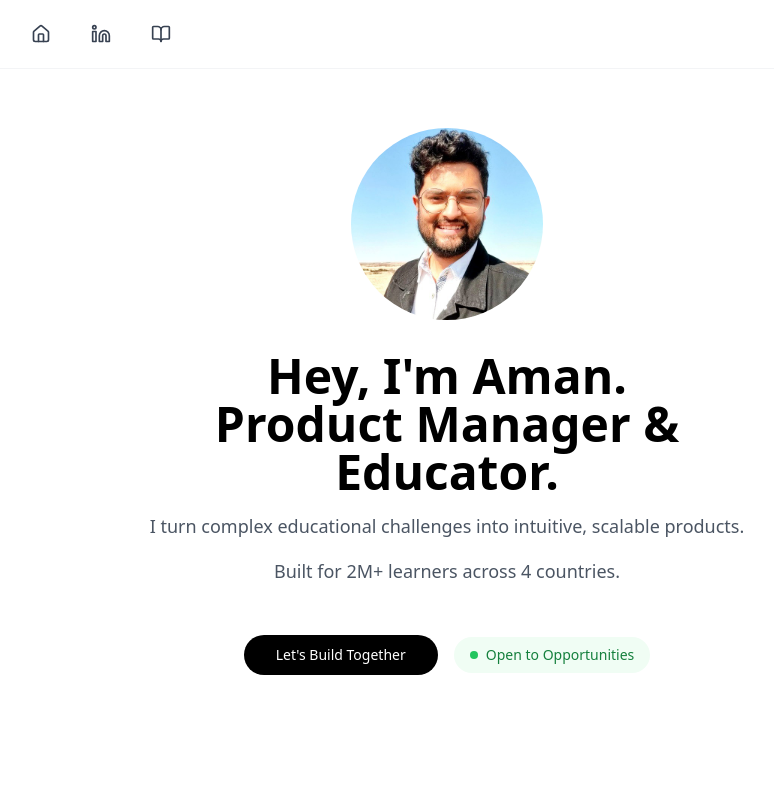
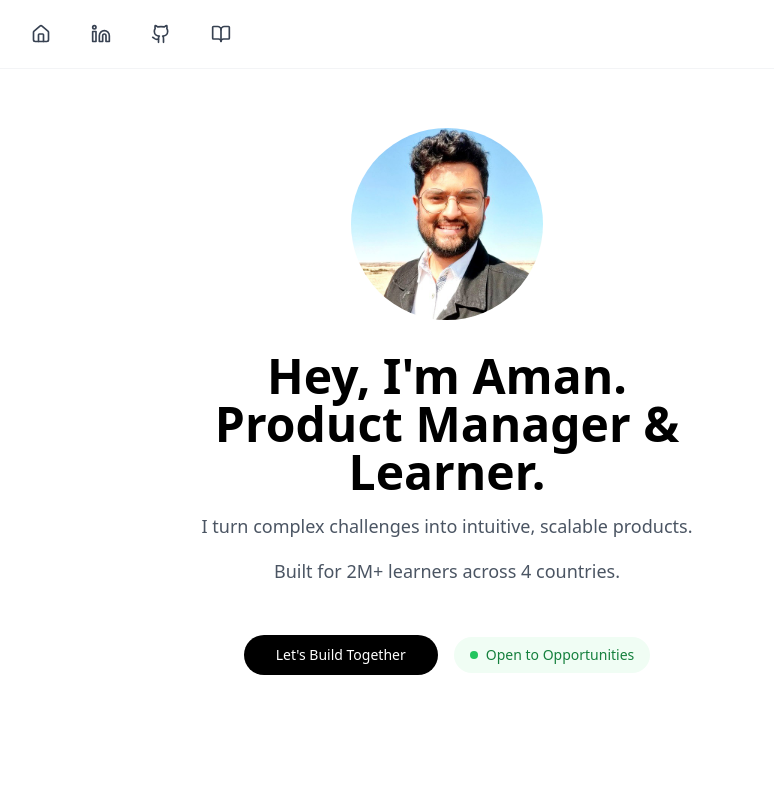
Before and after one commit to qa-aman/portfolio-aman-parmar, a React (Vite) app: page / in a window 1280 px wide. Shown: the top 800 px of the page, without its empty margins (193-967 px from the left). Built offline with nearby package versions, Linux system fonts and the light colour scheme.

Commit message:
Add GitHub icon and certifications
Implement updates to the hero section, navigation, and add a new certifications section.

```diff
--- /dev/null
+++ b/src/components/CertificationsSection.tsx
@@ -0,0 +1,26 @@
+import { Badge } from "@/components/ui/badge";
+
+const CertificationsSection = () => {
+  return (
+    <section className="py-16 px-6 bg-white">
+      <div className="max-w-2xl mx-auto">
+        <h2 className="text-3xl font-bold text-black mb-12">Certifications</h2>
+
+        <div className="space-y-8">
+          <div className="space-y-4">
+            <h3 className="text-lg font-semibold text-gray-900 border-b border-gray-200 pb-2">
+              Scaled Agile
+            </h3>
+            <div className="bg-gray-50 p-4 rounded-lg">
+              <p className="text-gray-700 leading-relaxed">
+                Certified as a SAFe® 5.1 Agilist, demonstrating a deep understanding of the Scaled Agile Framework (SAFe), Lean-Agile principles, and practices.
+              </p>
+            </div>
+          </div>
+        </div>
+      </div>
+    </section>
+  );
+};
+
+export default CertificationsSection;
--- a/src/components/MinimalHero.tsx
+++ b/src/components/MinimalHero.tsx
@@ -47,12 +47,12 @@ const MinimalHero = () => {
         <h1 className="text-4xl md:text-5xl font-bold text-black mb-4 leading-tight">
           Hey, I'm Aman.
           <br />
-          Product Manager & Educator.
+          Product Manager & Learner.
         </h1>
 
         {/* Description */}
         <p className="text-lg text-gray-600 mb-4 leading-relaxed">
-          I turn complex educational challenges into intuitive, scalable products.
+          I turn complex challenges into intuitive, scalable products.
         </p>
         <p className="text-lg text-gray-600 mb-12 leading-relaxed">
           Built for 2M+ learners across 4 countries.
--- a/src/components/Navigation.tsx
+++ b/src/components/Navigation.tsx
@@ -1,10 +1,14 @@
 
 import { Button } from "@/components/ui/button";
-import { Home, Linkedin, BookOpen } from "lucide-react";
+import { Home, Linkedin, Github, BookOpen } from "lucide-react";
 
 const Navigation = () => {
   const handleLinkedInClick = () => {
     window.open('https://www.linkedin.com/in/aman-parmar3/', '_blank');
+  };
+
+  const handleGithubClick = () => {
+    window.open('https://github.com/qa-aman', '_blank');
   };
 
   const handleSubstackClick = () => {
@@ -37,6 +41,12 @@ const Navigation = () => {
               <Linkedin className="w-5 h-5 text-gray-700" />
             </button>
             <button
+              onClick={handleGithubClick}
+              className="p-2 hover:bg-gray-100 rounded-lg transition-colors"
+            >
+              <Github className="w-5 h-5 text-gray-700" />
+            </button>
+            <button
               onClick={handleSubstackClick}
               className="p-2 hover:bg-gray-100 rounded-lg transition-colors"
             >
--- a/src/pages/Index.tsx
+++ b/src/pages/Index.tsx
@@ -4,6 +4,7 @@ import MinimalHero from "@/components/MinimalHero";
 import AboutSection from "@/components/AboutSection";
 import WorkExperience from "@/components/WorkExperience";
 import SkillsSection from "@/components/SkillsSection";
+import CertificationsSection from "@/components/CertificationsSection";
 import ContactSection from "@/components/ContactSection";
 import Footer from "@/components/Footer";
 
@@ -15,6 +16,7 @@ const Index = () => {
       <AboutSection />
       <WorkExperience />
       <SkillsSection />
+      <CertificationsSection />
       <ContactSection />
       <Footer />
     </div>
```
